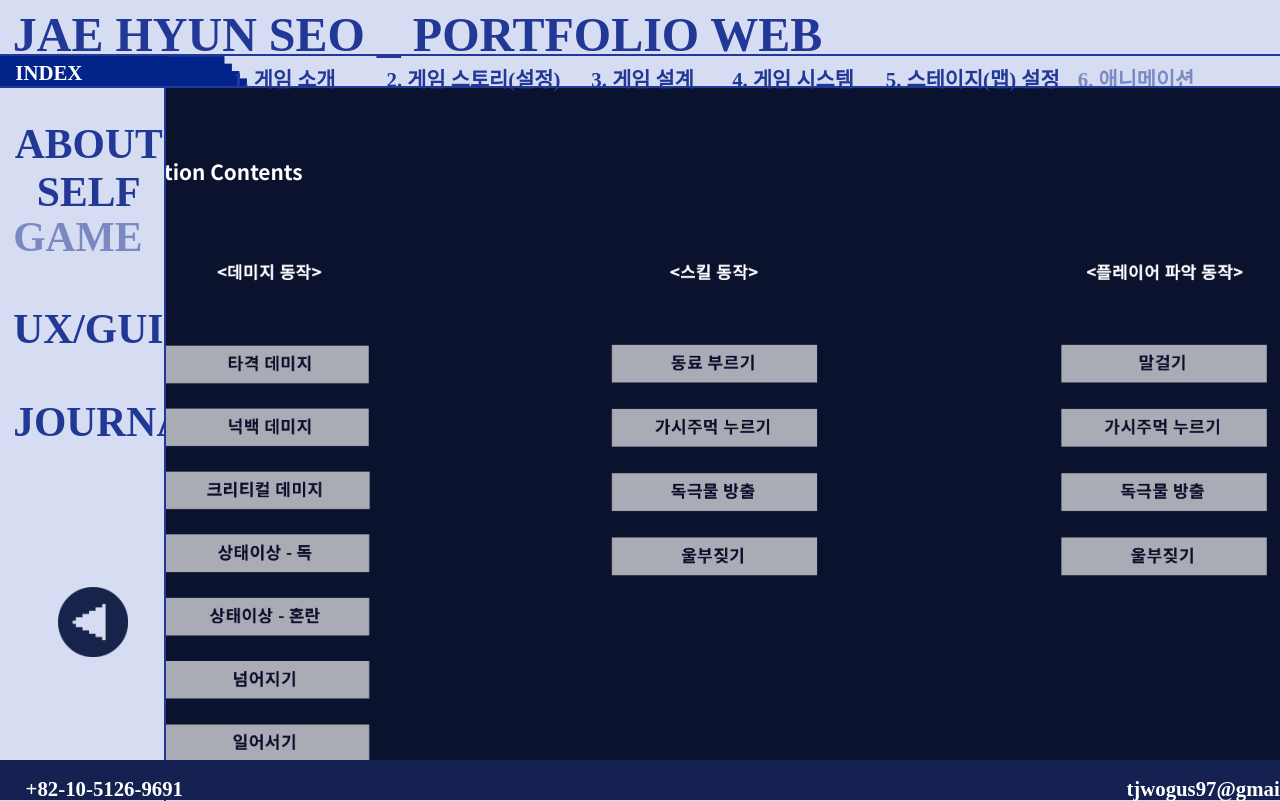
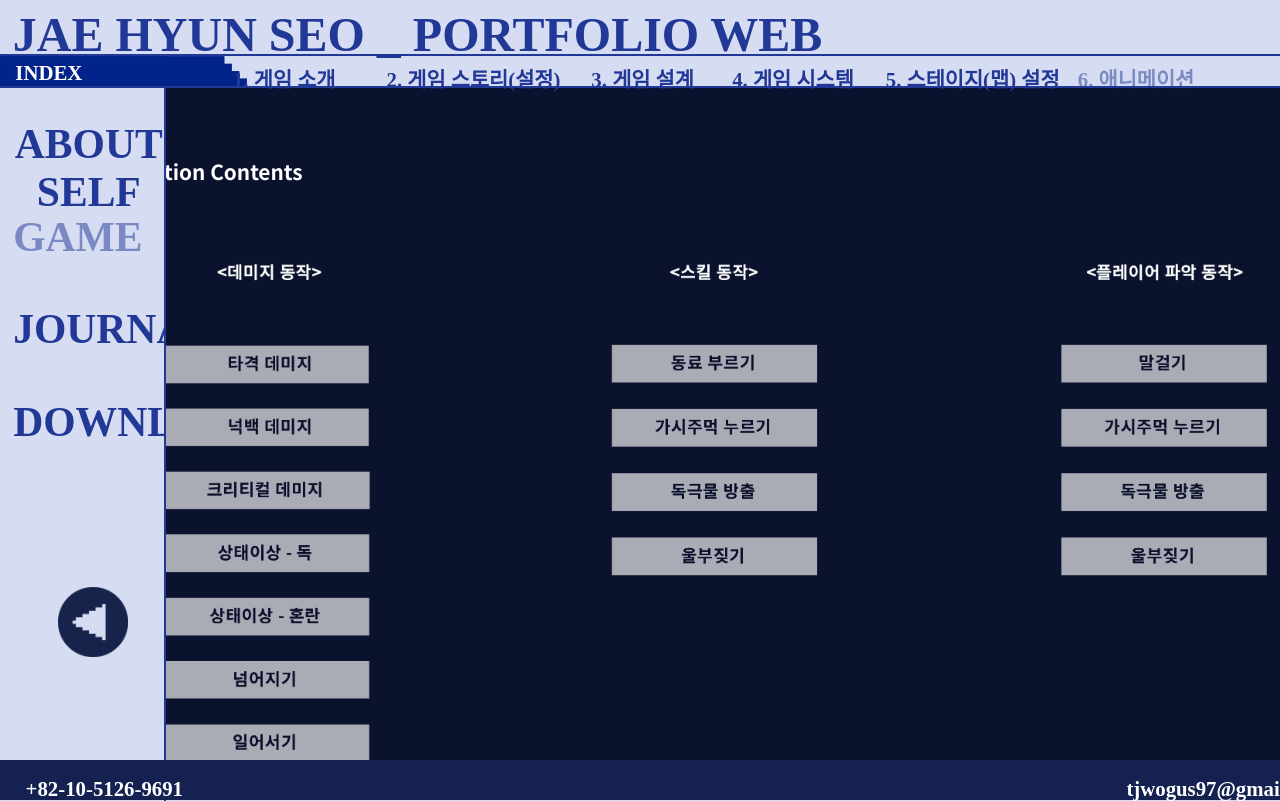
Before and after one commit to seoojing/c6, a plain HTML site: page index.html in a window 1280 px wide. Drawn offline with Linux system fonts and the light colour scheme; a web font is replaced by a local one.

Commit message:
Update index.html

```diff
--- a/index.html
+++ b/index.html
@@ -104,8 +104,8 @@
   			<div class="leftnav">
   				<div class="leftnav1"> <div style="color: #223896;" id="aboutself">ABOUT SELF</div> </div>
   				<div class="leftnav1"><div style="top: 17.5%;color: #223896; opacity: 50%; " id="aboutself">GAME</div> </div>
-  				<div class="leftnav1"><div style="top: 30.5%; color: #223896;" id="aboutself">UX/GUI</div></div>
-  				<div class="leftnav1"><div style="top: 43.5%;color: #223896;" id="aboutself">JOURNAL</div></div>
+  				<div class="leftnav1"><div style="top: 30.5%; color: #223896;" id="aboutself">JOURNAL</div></div>
+  				<div class="leftnav1"><div style="top: 43.5%;color: #223896;" id="aboutself">DOWNLOAD</div></div>
           <img style="height: 100%; width: 70px; height: 70px; position: absolute; top: 70%; left: 35%;" src="backk.png" id="ch3">
   			</div>
   			<div class="rightcont">
```
